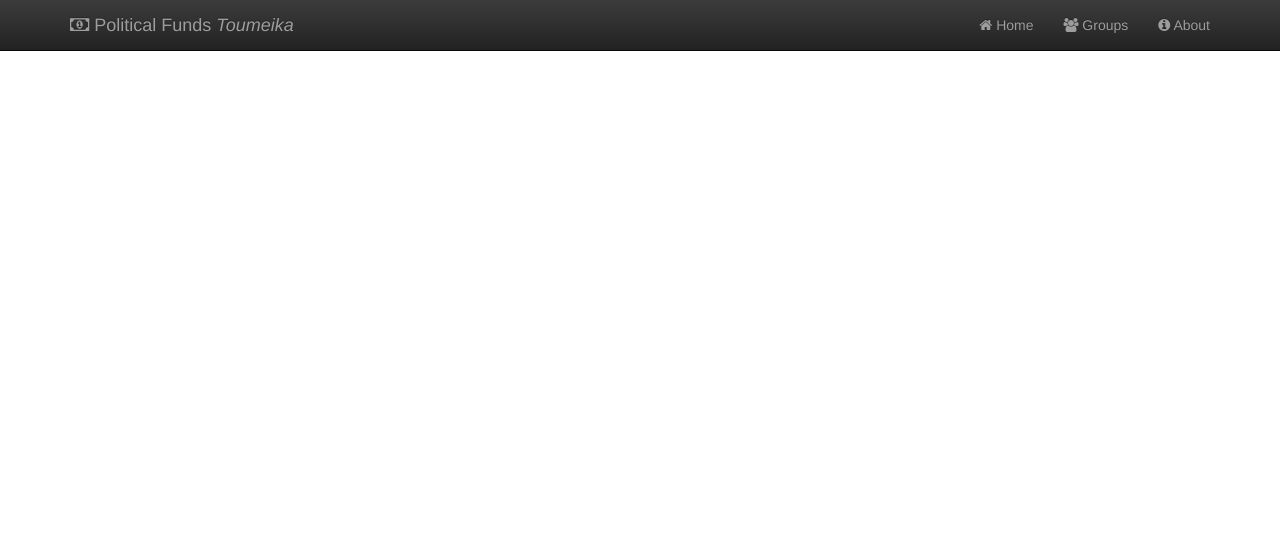
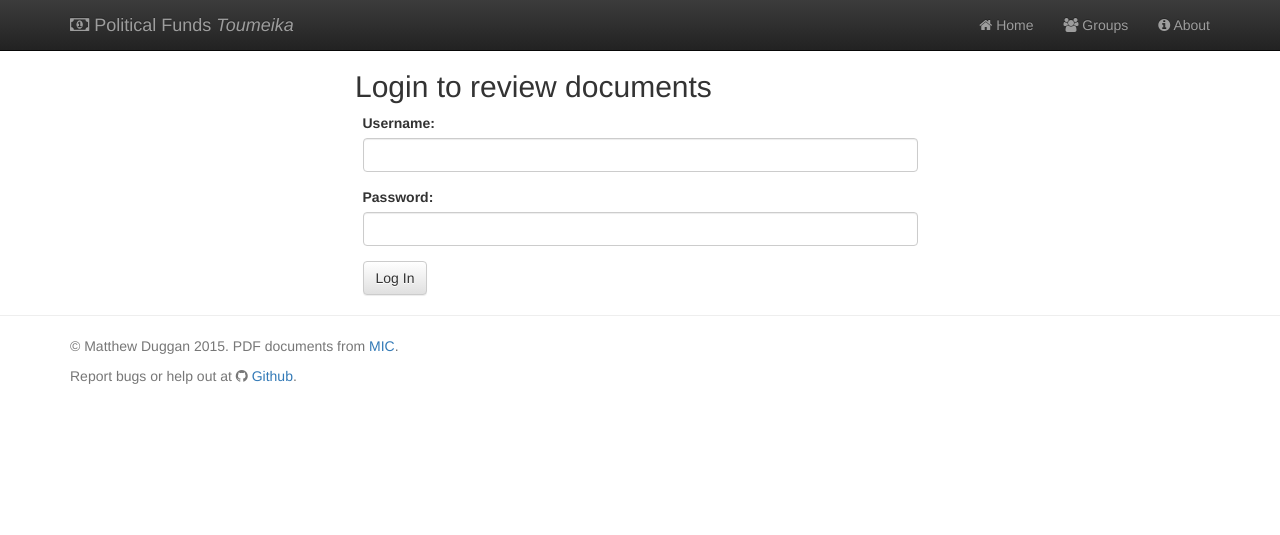
Before and after one commit to mduggan/toumeika, a Flask app: page /review in a window 1280 px wide. Shown: the top 535 px of the page. After the commit the page ends 384 px from the top, so only its background shows below. Run offline with Flask 2, Linux system fonts and the light colour scheme; data that the repository does not hold is empty; some libraries are stand-ins or nearby versions.

Commit message:
Lots of improvements to review system.  Resolves #1

```diff
--- a/shikin/review.py
+++ b/shikin/review.py
@@ -3,9 +3,11 @@
 Shikin review page and associated API
 """
 
-from flask import render_template, abort, request, jsonify
+from flask import render_template, abort, request, jsonify, session
 from . import app, ocrfix
 from .model import DocSegment, DocSegmentReview, User
+
+from werkzeug import check_password_hash, generate_password_hash
 
 from sqlalchemy import func
 
@@ -14,11 +16,10 @@ import random
 
 
 def get_user_or_abort():
-    if request.remote_addr == '127.0.0.1':
-        user = 'admin'
-    else:
-        # TODO: users, logins, etc.
-        user = None
+    # if request.remote_addr == '127.0.0.1':
+    #     user = 'admin'
+    # else:
+    user = session.get('username')
     if not user:
         abort(403)
 
@@ -142,7 +143,25 @@ def reviewdata():
     return jsonify(dict(segments=segdata, docid=docid, page=page+1))
 
 
-@app.route('/review', methods=['GET'])
+@app.route('/review', methods=['GET', 'POST'])
 def review():
     """ Review page """
-    return render_template('review.html')
+    error = None
+    user = None
+    if request.method == 'POST':
+        user = User.query.filter(User.name == request.form['username']).first()
+        if user is None:
+            error = 'Invalid username'
+        elif not check_password_hash(user.pw_hash,
+                                     request.form['password']):
+            error = 'Invalid password'
+        else:
+            session['username'] = user.name
+
+    if 'username' in session:
+        u = get_user_or_abort()
+        uname = u.name
+    else:
+        uname = None
+
+    return render_template('review.html', user=uname, error=error)
--- a/shikin/views.py
+++ b/shikin/views.py
@@ -4,9 +4,9 @@ Shikin views.
 """
 
 import os
-from flask import render_template, abort, request, redirect, url_for, json, g  # Flask, session, g, flash
+from flask import render_template, abort, request, redirect, url_for, json, g, session  # Flask, g, flash
 from . import app
-from .model import Document, Group, DocType, PubType
+from .model import Document, Group, DocType, PubType, User, AppConfig
 
 from sqlalchemy import func
 
@@ -21,6 +21,11 @@ def get_locale():
 @app.before_request
 def before_request():
     g.locale = get_locale()
+    if not app.secret_key:
+        c = AppConfig.query.filter(AppConfig.key == 'secret_key').first()
+        if not c:
+            abort(500)
+        app.secret_key = c.val
 
 
 def doctype_json():
--- a/templates/review.html
+++ b/templates/review.html
@@ -31,6 +31,27 @@
 {% block body %}
 <div class="container">
   <div class="row">
+    {% if not user %}
+    <div class="row">
+      <div class="col-md-6 col-md-offset-3">
+      <h2>Login to review documents</h2>
+      </div>
+    </div>
+    <div class="col-md-6 col-md-offset-3">
+    <form class="form" name="loginform" method="post">
+    {% if error %}<div class="error"><strong>Error:</strong> {{ error }}</div>{% endif %}
+        <div class="form-group {% if error == 'Invalid username' %}has-error{% endif %}">
+          <label for="username">Username:</label>
+          <input type="text" class="form-control" name="username" size="30" value="{{ request.form.username }}">
+        </div>
+        <div class="form-group {% if error == 'Invalid password' %}has-error{% endif %}">
+          <label for="password">Password:</label>
+          <input type="password" class="form-control" name="password" size="30">
+        </div>
+        <button type="submit" class="btn btn-default">Log In</button>
+      </form>
+    </div>
+    {% else %}
     <div id="pageimage">
       <div id="highlight"> </div>
       <div class="row">
@@ -55,6 +76,7 @@
       </div>
       </div>
     </div>
+    {% endif %}
   </div>
 
 </div>
```
Also changed, not shown: main.py (+8 -2 lines), shikin/model.py (+8 -4 lines).
